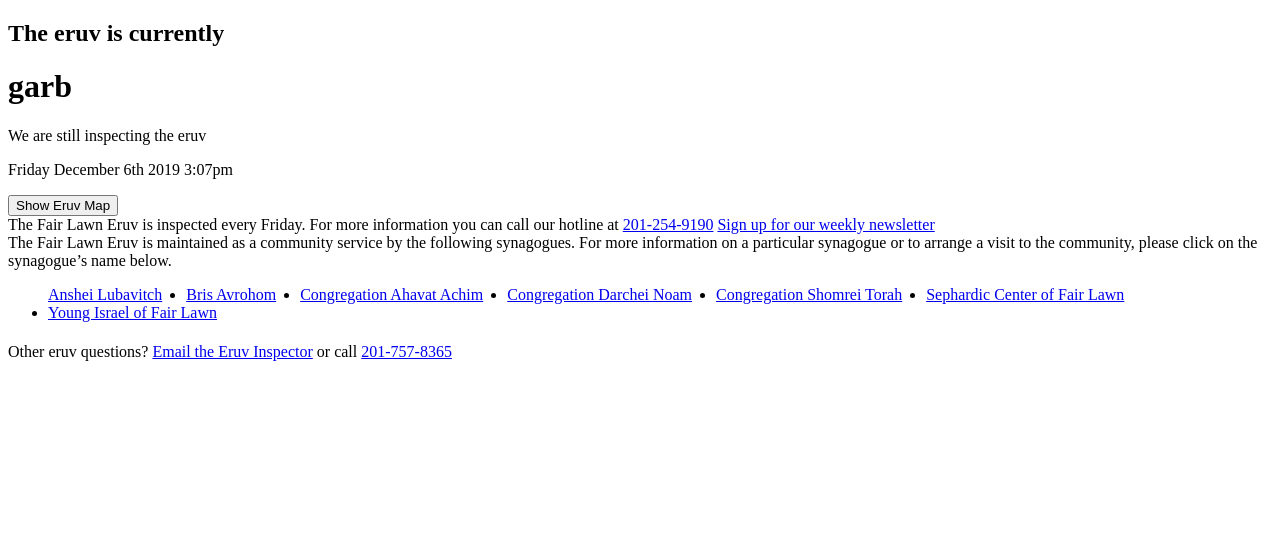
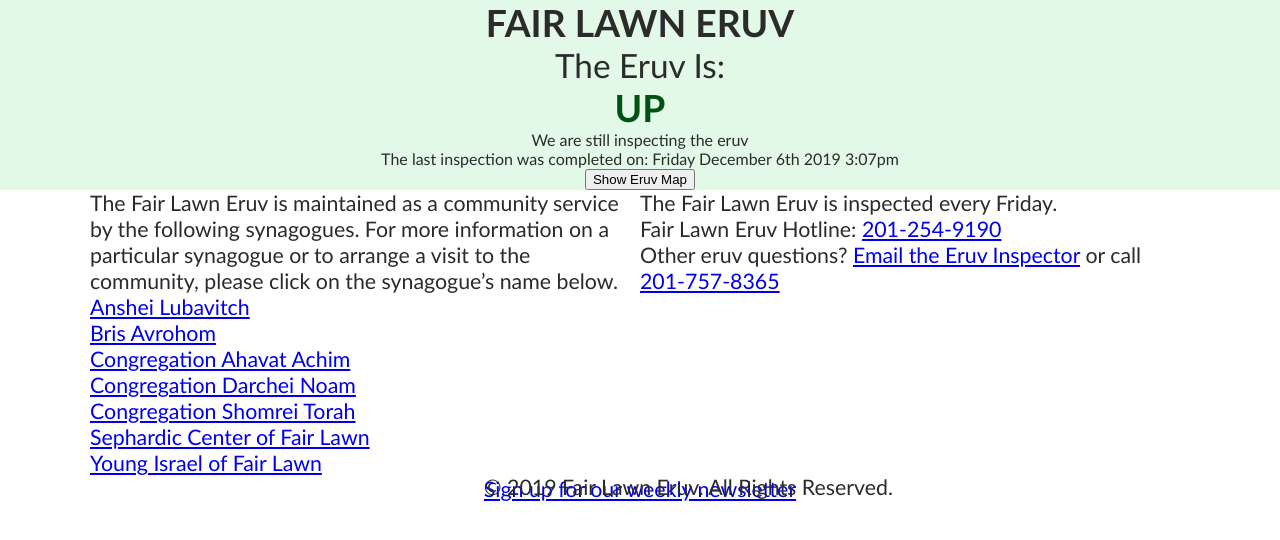
Before and after one commit to MisterGlass/eiruv, a Jekyll site: the page built from website/index.md, in a window 1280 px wide. Shown: the top 540 px of the page. Built offline with Jekyll 4.4.1, drawn with Linux system fonts in a browser that asks for light colours; our own code applies the rules of GitHub Pages for plain Markdown files.

Commit message:
Style update, p1

```diff
--- a/website/_data/eruv_status.yml
+++ b/website/_data/eruv_status.yml
@@ -1,3 +1,3 @@
-status: "garb"
+status: "Up"
 date: "Friday December 6th 2019 3:07pm"
 details: "We are still inspecting the eruv"
--- a/website/index.md
+++ b/website/index.md
@@ -8,32 +8,38 @@
 </head>
 
 
-<body class="status{{ site.data.eruv_status.status }}">
-        <div class="eruv {{ site.data.eruv_status.status }}">
-                <h2>The eruv is currently</h2>
-                <h1>{{ site.data.eruv_status.status }}</h1>
-                <p class="details">{{ site.data.eruv_status.details }}</p>
-                <p class="date">{{ site.data.eruv_status.date }}</p>
+<body class="status{{ site.data.eruv_status.status | upcase }}">
+        <div class="main">
+                <div class="eruv {{ site.data.eruv_status.status }}">
+                        <h2>Fair Lawn Eruv</h2>
+                        <h3>The Eruv Is:</h3>
+                        <h1>{{ site.data.eruv_status.status }}</h1>
+                        <p class="details">{{ site.data.eruv_status.details }}</p>
+                        <p class="date">The last inspection was completed on: <strong>{{ site.data.eruv_status.date }}</strong></p>
+                </div>
+                <button onclick="document.getElementById('map_container').style.display = (document.getElementById('map_container').style.display == 'none' ? 'block' : 'none')">Show Eruv Map</button>
+                <div id="map_container" style="display: none">
+                        <iframe src="https://www.google.com/maps/d/embed?mid=zEtlKkCOSY7c.kt4t89hGddOE" width="640" height="480"></iframe>
+                </div>
         </div>
-        <button onclick="document.getElementById('map_container').style.display = (document.getElementById('map_container').style.display == 'none' ? 'block' : 'none')">Show Eruv Map</button>
-        <div id="map_container" style="display: none">
-                <iframe src="https://www.google.com/maps/d/embed?mid=zEtlKkCOSY7c.kt4t89hGddOE" width="640" height="480"></iframe>
-        </div>
-        <div class="info">
-                <span>The Fair Lawn Eruv is inspected every Friday.</span>
-                <span>For more information you can call our hotline at <a href="tel:201-254-9190">201-254-9190</a></span>
-                <span><a href="mailto:fairlawneruv+subscribe@groups.io?subject=Please Put Your Name Here">Sign up for our weekly newsletter</a></span>
-        </div>
-        <div class="shuls">
-                The Fair Lawn Eruv is maintained as a community service by the following synagogues. For more information on a particular synagogue or to arrange a visit to the community, please click on the synagogue’s name below.
-                <ul>
-                        {% for shul in site.data.shuls %}
-                                <li><a href="{{ shul.url }}" target="_blank">{{ shul.name }}</a></li>
-                        {% endfor %}
-                </ul>
-        </div>
-        <div class="other">
-                <p>Other eruv questions? <a href="mailto:info@fairlawneruv.org">Email the Eruv Inspector</a> or call <a href="tel:201-757-8365">201-757-8365</a></p>
-        </div>
+        <footer>
+                <div class="shuls">
+                        The Fair Lawn Eruv is maintained as a community service by the following synagogues. For more information on a particular synagogue or to arrange a visit to the community, please click on the synagogue’s name below.
+                        <ul>
+                                {% for shul in site.data.shuls %}
+                                        <li><a href="{{ shul.url }}" target="_blank">{{ shul.name }}</a></li>
+                                {% endfor %}
+                        </ul>
+                </div>
+                <div class="info">
+                        <p>The Fair Lawn Eruv is inspected every Friday.</p>
+                        <p>Fair Lawn Eruv Hotline: <a href="tel:201-254-9190">201-254-9190</a></p>
+                        <p>Other eruv questions? <a href="mailto:info@fairlawneruv.org">Email the Eruv Inspector</a> or call <a href="tel:201-757-8365">201-757-8365</a></p>
+                </div>
+                <div class="subscribe">
+                        <p><a href="mailto:fairlawneruv+subscribe@groups.io?subject=Please Put Your Name Here">Sign up for our weekly newsletter</a></p>
+                        <p class="copyright">&copy; {{ 'now' | date: "%Y" }} Fair Lawn Eruv. All Rights Reserved.</p>
+                </div>
+        </footer>
 </body>
 </html>
--- a/website/styles.css
+++ b/website/styles.css
@@ -1,18 +1,87 @@
-.statusUp {
-    background-color: green;
-}
-.statusDown {
-    background-color: red;
+html, body, div, span, applet, object, iframe,
+h1, h2, h3, h4, h5, h6, p, blockquote, pre,
+a, abbr, acronym, address, big, cite, code,
+del, dfn, em, img, ins, kbd, q, s, samp,
+small, strike, strong, sub, sup, tt, var,
+b, u, i, center,
+dl, dt, dd, ol, ul, li,
+fieldset, form, label, legend,
+table, caption, tbody, tfoot, thead, tr, th, td,
+article, aside, canvas, details, embed,
+figure, figcaption, footer, header, hgroup,
+menu, nav, output, ruby, section, summary,
+time, mark, audio, video {
+	margin: 0;
+	padding: 0;
+	border: 0;
+	font-size: 100%;
+	font: inherit;
+	vertical-align: baseline;
 }
 
-.shuls ul li:first-child {
-    list-style-type: none;
-}
-.shuls ul li {
-    float: left;
-    padding-right: 1.5em;
+
+
+body {
+    font-family: Candara, Calibri;
+    color: #2B2B2B;
 }
 .other {
     padding-top: 5px;
     clear: left;
  }
+
+.main {
+    margin: 0;
+    padding: 0;
+    text-align: center;
+}
+
+.statusUP .main {
+    background-color: #E3F9E8;
+}
+.statusDOWN .main {
+    background-color: #FEC3C3;
+}
+.eruv h2 {
+    font-size: 28pt;
+    font-weight: bold;
+    text-transform: uppercase;
+}
+.eruv h3 {
+    font-size: 25pt;
+    font-weight: normal;
+}
+.eruv h1 {
+    font-size: 28pt;
+    font-weight: bold;
+    text-transform: uppercase;
+}
+.statusUP .eruv h1 {
+    color: #005213;
+}
+.statusDOWN .eruv h1 {
+    color: #80001E;
+}
+
+
+footer {
+    font-size: 16pt;
+    display: flex;
+    flex-direction: row;
+    flex-wrap: wrap;
+    justify-content: center;
+}
+footer div {
+    max-width: 550px;
+    min-width: 300px;
+    position: relative;
+}
+footer .shuls ul li {
+    list-style-type: none;
+    display: block;
+}
+footer .copyright {
+    position: absolute;
+    bottom: 2px;
+    white-space: nowrap;
+}
```
